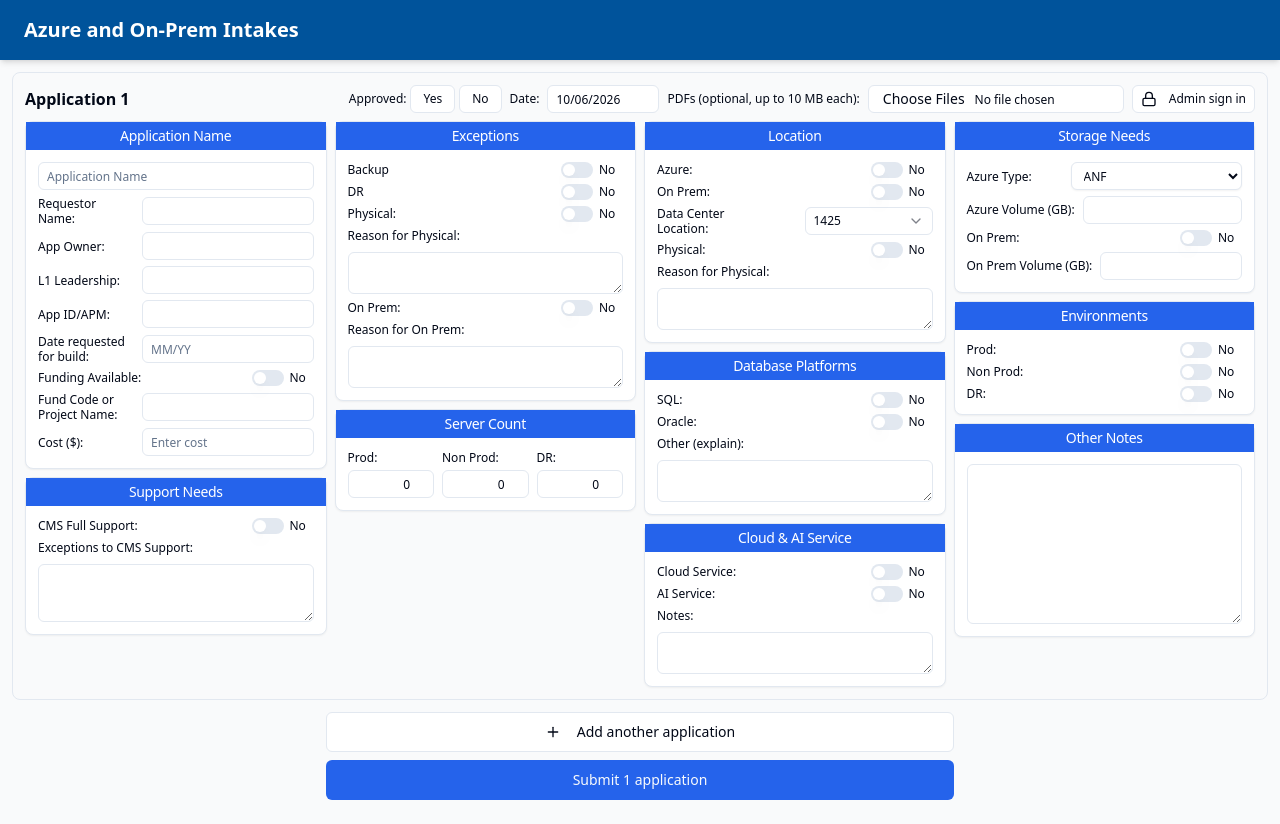
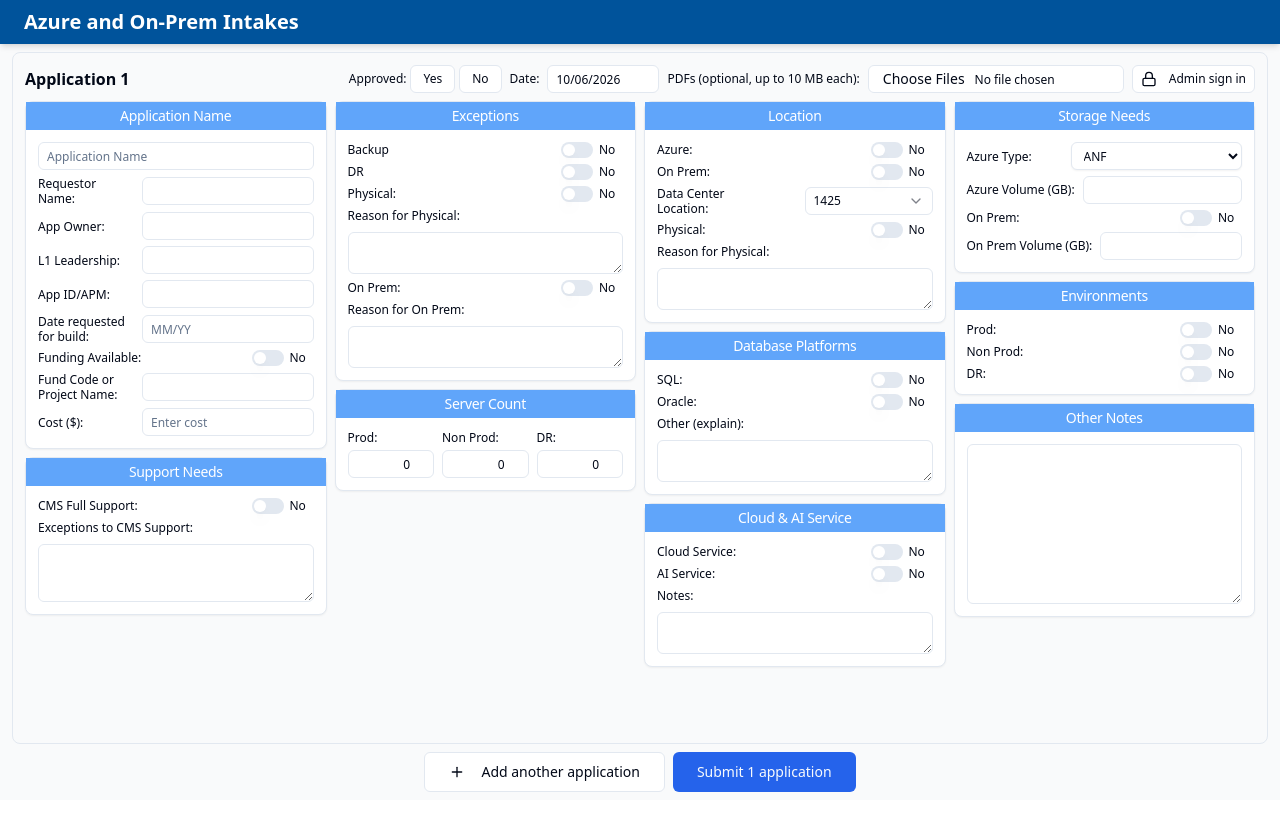
Before and after one commit to Jeevanhm/intake-form-g1, a React (Vite) app: page / in a window 1280 px wide. After the commit the page ends 800 px from the top, so only its background shows below. Built offline with nearby package versions, Linux system fonts and the light colour scheme.

Commit message:
color change

```diff
--- a/src/components/WeeklyIntakeForm.tsx
+++ b/src/components/WeeklyIntakeForm.tsx
@@ -358,7 +358,7 @@
   const currentApplication = applications.find((application) => application.id === currentId) ?? applications[0];
 
   return (
-    <div className="w-full px-3 py-3">
+    <div className="flex min-h-0 w-full flex-1 flex-col px-3 py-2">
       <Dialog
         open={loginOpen}
         onOpenChange={(open) => {
@@ -412,9 +412,9 @@
         </DialogContent>
       </Dialog>
 
-      <form onSubmit={handleSubmit} className="space-y-3">
+      <form onSubmit={handleSubmit} className="flex min-h-0 flex-1 flex-col gap-2">
         {applications.length > 1 && (
-          <div role="tablist" className="flex flex-wrap gap-1">
+          <div role="tablist" className="flex shrink-0 flex-wrap gap-1">
             {applications.map((application, index) => (
               <button
                 key={application.id}
@@ -436,7 +436,7 @@
           const inputId = `pdf-attachment-${id}`;
           const errorId = `pdf-error-${id}`;
           return (
-            <section key={id} hidden={id !== currentId} className="space-y-2 rounded-lg border p-3">
+            <section key={id} hidden={id !== currentId} className="min-h-0 flex-1 space-y-2 overflow-y-auto rounded-lg border p-3">
               <div className="flex flex-wrap items-center justify-between gap-x-4 gap-y-1">
                 <h2 className="text-base font-semibold">
                   Application {index + 1}{formData.appName ? `: ${formData.appName}` : ""}
@@ -617,13 +617,13 @@
           );
         })}
 
-        <div className="flex flex-col items-center gap-2 pb-3">
+        <div className="flex shrink-0 flex-wrap items-center justify-center gap-2">
           <Button
             type="button"
             variant="outline"
             onClick={addApplication}
             disabled={isSubmitting || applications.length >= MAX_APPLICATIONS}
-            className="w-full md:w-1/2"
+            className="px-6"
           >
             <Plus className="mr-2 h-4 w-4" />
             Add another application
@@ -631,11 +631,11 @@
           {applications.length >= MAX_APPLICATIONS && (
             <p className="text-sm text-muted-foreground">You can submit up to {MAX_APPLICATIONS} applications at once.</p>
           )}
-          {submitError && <p role="alert" className="text-sm text-destructive">{submitError}</p>}
+          {submitError && <p role="alert" className="w-full text-center text-sm text-destructive">{submitError}</p>}
           {applications.length > 1 && (
             <Button
               type="button"
-              className="w-full bg-blue-600 hover:bg-blue-700 md:w-1/2"
+              className="bg-blue-600 px-6 hover:bg-blue-700"
               disabled={isSubmitting}
               onClick={() => void submitApplications([currentApplication])}
             >
@@ -645,7 +645,7 @@
           <Button
             type="submit"
             variant={applications.length > 1 ? "outline" : "default"}
-            className={`w-full md:w-1/2 ${applications.length > 1 ? "" : "bg-blue-600 hover:bg-blue-700"}`}
+            className={`px-6 ${applications.length > 1 ? "" : "bg-blue-600 hover:bg-blue-700"}`}
             disabled={isSubmitting}
           >
             {isSubmitting ? (
--- a/src/components/weekly-intake/FormSection.tsx
+++ b/src/components/weekly-intake/FormSection.tsx
@@ -11,7 +11,7 @@
 export const FormSection = ({ title, children, className }: FormSectionProps) => {
   return (
     <Card className={className}>
-      <CardHeader className="bg-blue-600 px-3 py-1">
+      <CardHeader className="bg-blue-400 px-3 py-1">
         <CardTitle className="text-center text-sm font-medium text-white">{title}</CardTitle>
       </CardHeader>
       <CardContent className="space-y-1.5 p-3">{children}</CardContent>
--- a/src/pages/Index.tsx
+++ b/src/pages/Index.tsx
@@ -3,8 +3,8 @@
 
 const Index = () => {
   return (
-    <div className="min-h-screen bg-gray-50">
-      <header className="w-full bg-[#00539B] py-4 px-6 shadow-md">
+    <div className="flex h-screen flex-col overflow-hidden bg-gray-50">
+      <header className="w-full shrink-0 bg-[#00539B] py-2 px-6 shadow-md">
         <div className="flex items-center">
           <h1 className="text-white text-xl font-semibold">Azure and On-Prem Intakes</h1>
         </div>
```
